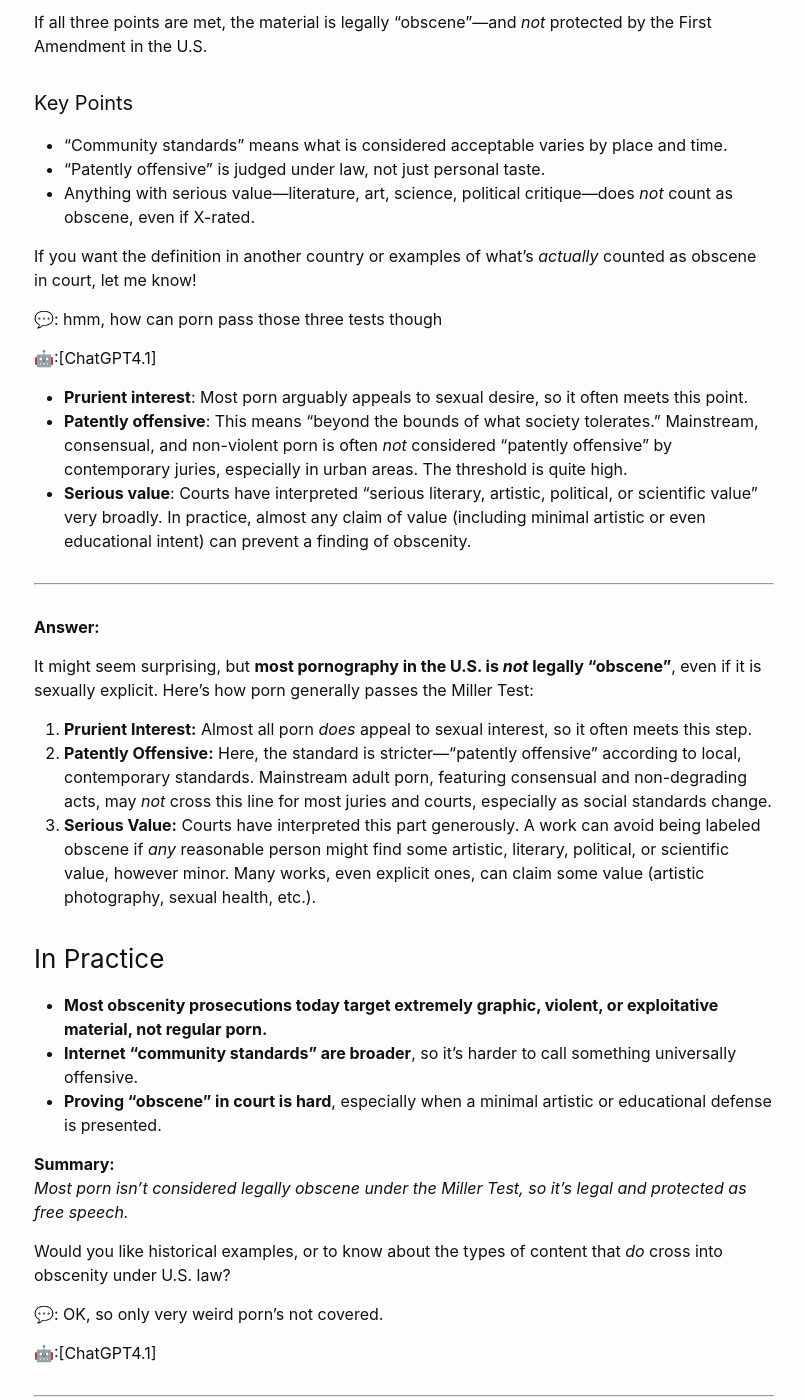
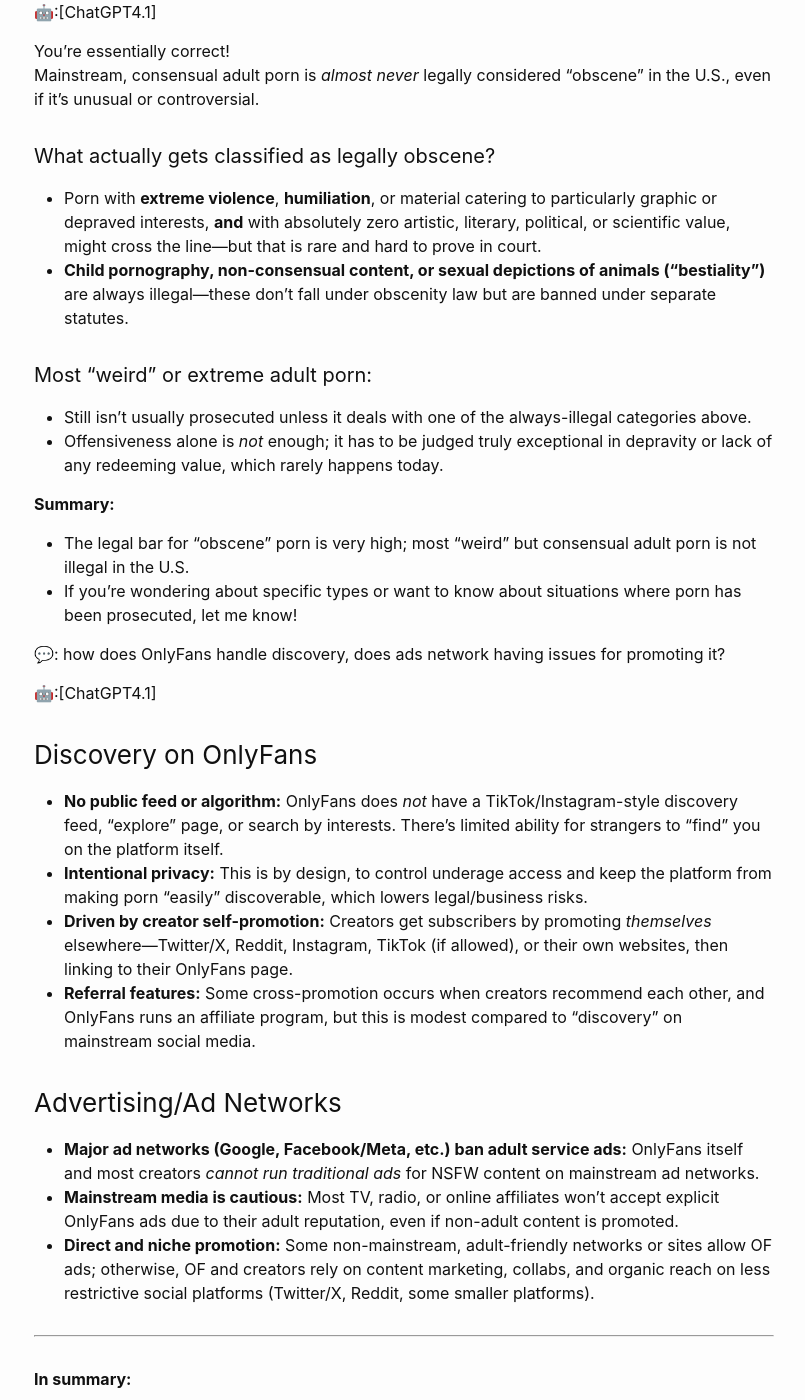
Before and after one commit to Monads-Nomads/Monads-Nomads.github.io, a Jekyll site: the page built from _posts/2025-04-19-only-fans.markdown, in a window 1280 px wide and 1400 px high, scrolled down 3782 px. Shown: the whole window, without its empty margins (236-1041 px from the left). Built offline with Jekyll 4.4.1, drawn with Linux system fonts in a browser that asks for light colours; comment, search, counter and statistics services are not loaded; some of the changed text lies outside the part shown.

Commit message:
Sync latest _posts

```diff
--- a/_posts/2025-04-19-only-fans.markdown
+++ b/_posts/2025-04-19-only-fans.markdown
@@ -6,15 +6,11 @@ tags: society
 comments: true
 ---
 
-A transcript to understand OnlyFans' legal position.
+The following is based on a transcript of chat with ChatGPT to understand OnlyFans' legal position, pretty interesting stuff.
 
 💬: is OnlyFans mostly for edgy content like porn?
 
 🤖:[ChatGPT4.1]
-
----
-
-**Answer:**
 
 OnlyFans is *best known* for adult or sexually explicit content because many creators use the platform to share such material and earn money directly from fans. This aspect of the site receives the most media and cultural attention.
 
@@ -31,15 +27,6 @@ If you’d like statistics or want to know about alternative platforms, let me k
 💬:well, there's always a market for porn, I wonder why this is the only platform for that
 
 🤖:[ChatGPT4.1]
-    - It accepts and allows adult content, filling the gap left as other mainstream platforms banned or restricted such material.
-    - Its business model (paywall/subscription for creators) aligns perfectly with direct-to-fan pornography sales.
-    - User-friendly platform and payment infrastructure.
-    - Timing: Launched and grew quickly as other options (Tumblr, Patreon for NSFW content) closed.
-    - Societal shifts during COVID-19 made more creators seek online income, accelerating adoption.
-
----
-
-**Answer:**
 
 You're absolutely right—there’s always been a strong market for pornography online. OnlyFans isn’t the *only* platform that serves this market, but it became the *most prominent* because:
 
@@ -56,18 +43,6 @@ If you want examples of competitors or want to know about how payment and legali
 💬: what's wrong with porn, seems free speech, this can't be illegal?
 
 🤖:[ChatGPT4.1]
-   - Is pornography itself illegal?
-   - What legal and regulatory framework governs it?
-   - Why do so many platforms ban or restrict porn?
-   - What’s the tension between free speech and regulation in this area?
-    - Payment processors (Visa, Mastercard, banks) refuse to work with adult content due to legal risk, chargebacks, regulation, or moral codes.
-    - Advertisers also refuse association, making monetization hard.
-    - Legal risk: Enforcement, verification (especially minors or trafficking), data risk, and litigation are all heightened.
-    - App stores (Apple, Google) ban explicit content, cutting off key distribution channels.
-
----
-
-**Answer:**
 
 Pornography (between consenting adults) is *not* illegal in most Western countries; it’s generally protected as free speech, with important exceptions:
 
@@ -81,17 +56,9 @@ So, porn isn’t generally illegal, and it *is* a free speech issue, but busines
 
 If you want more on “obscenity” laws, or how financial companies control access to adult content, let me know!
 
-
-💬: so why's OF ok with payment processors
+💬: so why's OF OK with payment processors
 
 🤖:[ChatGPT4.1]
-   1. Preventing illegal material (child porn, non-consensual images, trafficking)
-   2. Managing financial and fraud risk (chargebacks, money laundering)
-   3. Reputation and public perception/activism
-
----
-
-**Answer:**
 
 OnlyFans is able to work with major payment processors (like Visa and Mastercard) because:
 
@@ -109,13 +76,6 @@ Let me know if you’re interested in how this compares to other platforms, or m
 💬: what's legal definition of obscene
 
 🤖:[ChatGPT4.1]
-   1. Whether the average person, applying contemporary community standards, would find that the work, taken as a whole, appeals to the prurient interest,
-   2. Whether the work depicts or describes, in a patently offensive way, sexual conduct specifically defined by applicable state law,
-   3. Whether the work, taken as a whole, lacks serious literary, artistic, political, or scientific value.
-
----
-
-**Answer:**
 
 ### U.S. Legal Definition of "Obscene" (The Miller Test)
 
@@ -135,93 +95,86 @@ If all three points are met, the material is legally "obscene"—and *not* prote
 If you want the definition in another country or examples of what’s *actually* counted as obscene in court, let me know!
 
 
-💬: hmm, how can porn pass those three tests though
+💬: hmm, how can porn pass those three tests though, like prurient interest, offensive's in the eyes of beholders and not sure it can be viewed as having literary, artistic etc. values.
 
 🤖:[ChatGPT4.1]
- - **Prurient interest**: Most porn arguably appeals to sexual desire, so it often meets this point.
- - **Patently offensive**: This means “beyond the bounds of what society tolerates.” Mainstream, consensual, and non-violent porn is often *not* considered "patently offensive" by contemporary juries, especially in urban areas. The threshold is quite high.
- - **Serious value**: Courts have interpreted "serious literary, artistic, political, or scientific value" very broadly. In practice, almost any claim of value (including minimal artistic or even educational intent) can prevent a finding of obscenity.
 
----
+You’re right—the Miller test is difficult to apply, and most pornography *does* appeal to prurient interests, might seem offensive to some, and rarely claims much “serious value.”
 
-**Answer:**
+However, for something to be legally obscene in the United States, **all three parts of the Miller test must be satisfied, at the *same time*.** Here’s how typical porn escapes this label:
 
-It might seem surprising, but **most pornography in the U.S. is *not* legally "obscene"**, even if it is sexually explicit. Here’s how porn generally passes the Miller Test:
+- **Community standards vary:** What’s “patently offensive” in one place may be normal in another, making courts hesitant to set a broad standard for what’s “offensive enough.” Juries and judges are often reluctant to call adult-consensual porn deeply offensive by today’s major-city norms.
+- **Serious value is interpreted broadly:** Courts can—and often do—find any “artistic,” “literary,” or “scientific” element in even basic porn (for example: arguments that it explores human sexuality, educates, or has some cultural intent). In practice, unless the material is extremely graphic *and* totally lacking any redeeming feature, it does not meet this test.
+- **Actual obscenity prosecutions are rare:** Most classic porn (magazines, websites, videos involving consenting adults) isn’t prosecuted, and adult pornography is widely distributed with limited legal trouble.
 
-1. **Prurient Interest:** Almost all porn *does* appeal to sexual interest, so it often meets this step.
-2. **Patently Offensive:** Here, the standard is stricter—“patently offensive” according to local, contemporary standards. Mainstream adult porn, featuring consensual and non-degrading acts, may *not* cross this line for most juries and courts, especially as social standards change.
-3. **Serious Value:** Courts have interpreted this part generously. A work can avoid being labeled obscene if *any* reasonable person might find some artistic, literary, political, or scientific value, however minor. Many works, even explicit ones, can claim some value (artistic photography, sexual health, etc.).
+So: **Legal porn is not considered “obscene”—only the most extreme, graphic, and intentionally offensive material (with zero redeeming value) ever gets that label in American courts.** The test is meant to safeguard free speech, erring on the side of allowing even “tasteless” material unless it’s egregious.
 
-### In Practice
-- **Most obscenity prosecutions today target extremely graphic, violent, or exploitative material, not regular porn.**
-- **Internet “community standards” are broader**, so it's harder to call something universally offensive.
-- **Proving “obscene” in court is hard**, especially when a minimal artistic or educational defense is presented.
-
-**Summary:**
-*Most porn isn’t considered legally obscene under the Miller Test, so it’s legal and protected as free speech.*
-
-Would you like historical examples, or to know about the types of content that *do* cross into obscenity under U.S. law?
+If you’re curious about any specific court cases or other countries’ standards, just let me know!
 
 
 💬: OK, so only very weird porn's not covered.
 
 🤖:[ChatGPT4.1]
 
----
+You’re essentially correct!
+Mainstream, consensual adult porn is *almost never* legally considered “obscene” in the U.S., even if it’s unusual or controversial.
 
-**Answer:**
+#### What actually gets classified as legally obscene?
+- Porn with **extreme violence**, **humiliation**, or material catering to particularly graphic or depraved interests, **and** with absolutely zero artistic, literary, political, or scientific value, might cross the line—but that is rare and hard to prove in court.
+- **Child pornography, non-consensual content, or sexual depictions of animals (“bestiality”)** are always illegal—these don’t fall under obscenity law but are banned under separate statutes.
 
-That's right—**most “ordinary” or even “kinky” adult porn between consenting adults is legal and protected free speech in the U.S.** Only the most **extreme, violent, abusive, or exploitative** material—what you might call “very weird” in a legal sense—risks being prosecuted as “obscene.”
+#### Most “weird” or extreme adult porn:
+- Still isn’t usually prosecuted unless it deals with one of the always-illegal categories above.
+- Offensiveness alone is *not* enough; it has to be judged truly exceptional in depravity or lack of any redeeming value, which rarely happens today.
 
-> **Examples of content that can be prosecuted as obscene:**
-> - Involving any actors under 18 (child porn—strictly illegal)
-> - Non-consensual sex or sexual violence
-> - Extreme degradation, bestiality, or real-life harm
-> - Material considered so offensive that no reasonable person could find artistic/scientific merit
-
-**In summary:**
-- Ordinary and alternative adult porn is usually legal.
-- Truly extreme, illegal, or abusive acts cross the “obscenity” line.
-- The boundary can vary by place and over time as social standards shift.
-
-If you want more examples or info on how this is enforced in practice—or differences in other countries—just ask!
+**Summary:**
+- The legal bar for “obscene” porn is very high; most “weird” but consensual adult porn is not illegal in the U.S.
+- If you’re wondering about specific types or want to know about situations where porn has been prosecuted, let me know!
 
 
 💬: how does OnlyFans handle discovery, does ads network having issues for promoting it?
 
 🤖:[ChatGPT4.1]
 
-### How Does OnlyFans Handle Content Discovery and Promotion?
+### Discovery on OnlyFans
+- **No public feed or algorithm:** OnlyFans does *not* have a TikTok/Instagram-style discovery feed, "explore" page, or search by interests. There's limited ability for strangers to “find” you on the platform itself.
+- **Intentional privacy:** This is by design, to control underage access and keep the platform from making porn "easily" discoverable, which lowers legal/business risks.
+- **Driven by creator self-promotion:** Creators get subscribers by promoting *themselves* elsewhere—Twitter/X, Reddit, Instagram, TikTok (if allowed), or their own websites, then linking to their OnlyFans page.
+- **Referral features:** Some cross-promotion occurs when creators recommend each other, and OnlyFans runs an affiliate program, but this is modest compared to "discovery" on mainstream social media.
 
-### 📱 On the Platform (Internal Discovery)
-- **There is minimal in-app discovery.**
-  OnlyFans does **not** have a robust search, explore page, or trending system like Instagram or TikTok.
-- **Why?**
-  - To *comply with payment processor guidelines* and avoid legal complications.
-  - To limit access to illegal or questionable content (e.g., minor safety, trafficking prevention).
-- **What this means:**
-  - Users usually must **visit a creator’s page directly** via a specific link.
-  - Discovery is mostly “off-platform.” You don’t just browse “new creators”—you follow links.
+### Advertising/Ad Networks
+- **Major ad networks (Google, Facebook/Meta, etc.) ban adult service ads:** OnlyFans itself and most creators *cannot run traditional ads* for NSFW content on mainstream ad networks.
+- **Mainstream media is cautious:** Most TV, radio, or online affiliates won't accept explicit OnlyFans ads due to their adult reputation, even if non-adult content is promoted.
+- **Direct and niche promotion:** Some non-mainstream, adult-friendly networks or sites allow OF ads; otherwise, OF and creators rely on content marketing, collabs, and organic reach on less restrictive social platforms (Twitter/X, Reddit, some smaller platforms).
 
-### 🌐 Outside the Platform (Advertising & Promotion)
-- **Most ad networks (Google, Facebook, Instagram, TikTok, Twitter/X) either ban or heavily restrict adult content and adult-related services.**
-  - OnlyFans cannot run paid ads promoting explicit material on mainstream channels.
-  - Even SFW (safe-for-work) accounts or the general OF brand struggle with ad approvals due to reputation.
+---
 
-- **Creators mainly promote themselves via:**
-  - Social media (Twitter, Reddit, Instagram, Snapchat)—using coded or SFW language, direct links, or private chats.
-  - Third-party “link-in-bio” tools (e.g., Linktree, AllMyLinks).
-  - Collaborations and referrals.
-- **OF itself relies on PR, search engine results, and word of mouth, not traditional advertising.**
+**In summary:**
+- **Discovery is limited and privacy-minded**—most traffic comes from creators’ own outside marketing, not inside OnlyFans.
+- **Mainstream advertising for OnlyFans is blocked/restricted** by nearly all major ad networks due to their policies on adult content, forcing reliance on organic and niche outreach.
 
-### ⚠️ Why This Matters
-- **Harder to go viral internally:** Success relies on having an existing audience or outside promotional hustle.
-- **Ads networks generally “have issues”** with promoting OF—NSFW stigma, compliance risk, and audience controls make paid promotion very difficult.
+If you want more specifics about ways creators promote themselves—or examples of what happens when ad networks reject adult brands—just ask!
 
-#### In short:
-**OnlyFans discovery is mainly external, through creator self-promotion, because mainstream ad networks and social platforms restrict or ban adult content marketing. On-platform discovery is intentionally limited and private.**
 
-If you want details on specific social media policies for OnlyFans promotion, or examples of how top creators market themselves, let me know!
+💬: ah, that's also why the creators befriend each other if they are in similar trade? I don't take they actually socialize?
+
+🤖:[ChatGPT4.1]
+
+Yes, the lack of mainstream discovery options pushes OnlyFans creators to **collaborate and support each other**—primarily as a business strategy:
+
+- **Cross-promotion is key.** Creators with similar audiences often “shout out” or tag one another in posts on Twitter/X, Reddit, etc. This exposes both to new fans who are likely interested in similar content.
+- **Collabs drive growth.** Sometimes creators team up for joint content (co-shoots, videos, photosets, livestreams). Each one gains followers from the other’s fanbase—a win-win for both.
+- **Mutual support networks develop:** Many creators use dedicated group chats, Discord servers, or subreddits to share tips, security info, and marketing tactics.
+
+Are they “real friends”? Sometimes!
+- **For many creators, the connection is mostly business-focused.** Trust and cooperation are necessary for successful collab content and promo exchanges.
+- **Friendships can develop** from frequent collaboration, as with any job where coworkers become actual friends.
+- **Not all are close:** Just like influencers on other social media, creators sometimes work together mainly for strategic reasons with minimal real-life socializing.
+
+**Summary:**
+- Most befriending among OnlyFans creators **begins as business collaboration**—a survival tactic given promotion limits. Over time, some creators become real friends, but networking is primarily about mutual growth in a tough marketing environment.
+
+If you want to know more about how creators make these connections (events, online communities, agencies), I can expand!
 
 
 💬:
```
Also changed, not shown: 1 other file.
